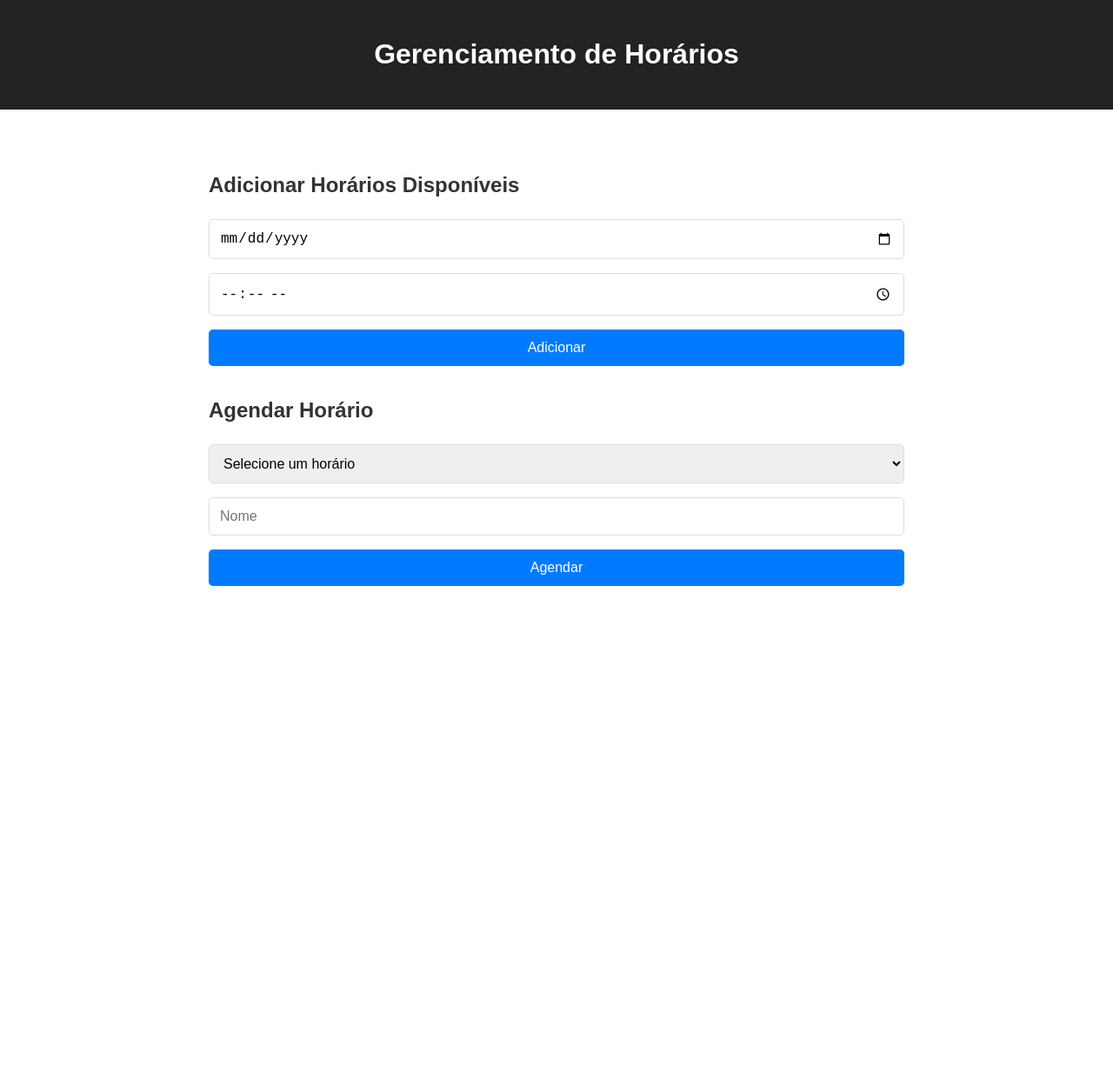
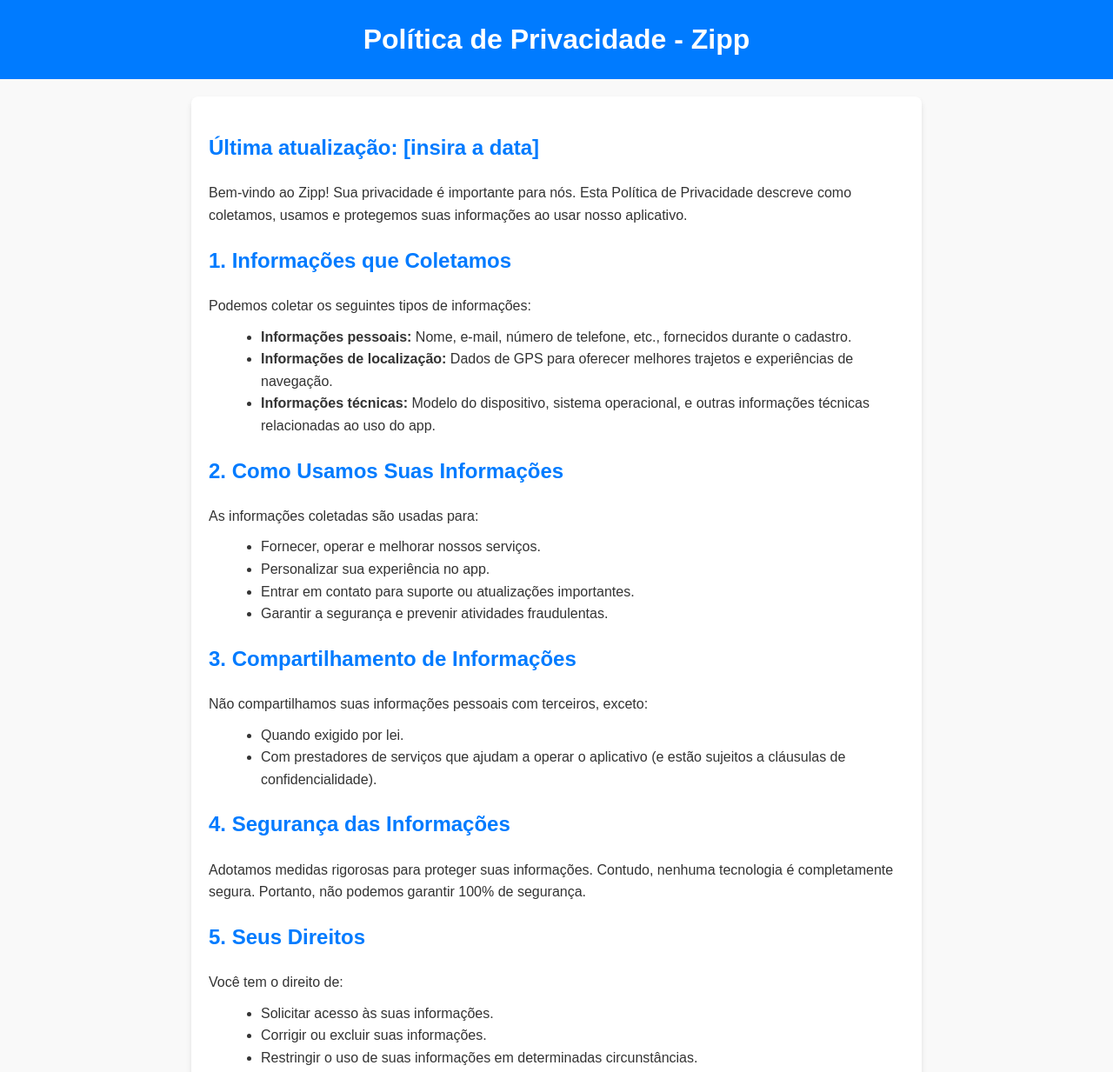
Before and after one commit to PCM-CEARA/privacy-pcm, a plain HTML site: page index.html in a window 1280 px wide. Shown: the top 1233 px of the page at 87% size. Before the commit the page ends 800 px from the top, so only its background shows below. Drawn offline with Linux system fonts and the light colour scheme; no server answers.

Commit message:
Update index.html

```diff
--- a/index.html
+++ b/index.html
@@ -3,34 +3,119 @@
 <head>
   <meta charset="UTF-8">
   <meta name="viewport" content="width=device-width, initial-scale=1.0">
-    <title>Agendamento de Horários</title>
-    <link rel="stylesheet" href="teste.css">
-    <script type="module" src="app.js" defer></script>
+  <title>Política de Privacidade - Zipp</title>
+  <style>
+    body {
+      font-family: Arial, sans-serif;
+      margin: 0;
+      padding: 0;
+      line-height: 1.6;
+      background-color: #f9f9f9;
+      color: #333;
+    }
+    header {
+      background-color: #007BFF;
+      color: white;
+      padding: 20px 0;
+      text-align: center;
+    }
+    header h1 {
+      margin: 0;
+      font-size: 2rem;
+    }
+    main {
+      max-width: 800px;
+      margin: 20px auto;
+      padding: 20px;
+      background: white;
+      box-shadow: 0 4px 6px rgba(0, 0, 0, 0.1);
+      border-radius: 8px;
+    }
+    h2 {
+      color: #007BFF;
+      margin-top: 20px;
+    }
+    p {
+      margin: 10px 0;
+    }
+    ul {
+      margin: 10px 0 10px 20px;
+      list-style: disc;
+    }
+    footer {
+      text-align: center;
+      margin-top: 20px;
+      padding: 10px 0;
+      background-color: #333;
+      color: white;
+    }
+    footer p {
+      margin: 0;
+    }
+    footer a {
+      color: #007BFF;
+      text-decoration: none;
+    }
+    footer a:hover {
+      text-decoration: underline;
+    }
+  </style>
 </head>
 <body>
   <header>
-        <h1>Gerenciamento de Horários</h1>
+    <h1>Política de Privacidade - Zipp</h1>
   </header>
   <main>
-        <section>
-            <h2>Adicionar Horários Disponíveis</h2>
-            <form id="form-horarios">
-                <input type="date" id="data-horario" required>
-                <input type="time" id="hora-horario" required>
-                <button type="submit">Adicionar</button>
-            </form>
-            <ul id="lista-horarios"></ul>
-        </section>
-        <section>
-            <h2>Agendar Horário</h2>
-            <form id="form-agendamento">
-                <select id="horarios-disponiveis" required>
-                    <option value="">Selecione um horário</option>
-                </select>
-                <input type="text" id="nome-cliente" placeholder="Nome" required>
-                <button type="submit">Agendar</button>
-            </form>
-        </section>
+    <h2>Última atualização: [insira a data]</h2>
+    <p>Bem-vindo ao Zipp! Sua privacidade é importante para nós. Esta Política de Privacidade descreve como coletamos, usamos e protegemos suas informações ao usar nosso aplicativo.</p>
+
+    <h2>1. Informações que Coletamos</h2>
+    <p>Podemos coletar os seguintes tipos de informações:</p>
+    <ul>
+      <li><strong>Informações pessoais:</strong> Nome, e-mail, número de telefone, etc., fornecidos durante o cadastro.</li>
+      <li><strong>Informações de localização:</strong> Dados de GPS para oferecer melhores trajetos e experiências de navegação.</li>
+      <li><strong>Informações técnicas:</strong> Modelo do dispositivo, sistema operacional, e outras informações técnicas relacionadas ao uso do app.</li>
+    </ul>
+
+    <h2>2. Como Usamos Suas Informações</h2>
+    <p>As informações coletadas são usadas para:</p>
+    <ul>
+      <li>Fornecer, operar e melhorar nossos serviços.</li>
+      <li>Personalizar sua experiência no app.</li>
+      <li>Entrar em contato para suporte ou atualizações importantes.</li>
+      <li>Garantir a segurança e prevenir atividades fraudulentas.</li>
+    </ul>
+
+    <h2>3. Compartilhamento de Informações</h2>
+    <p>Não compartilhamos suas informações pessoais com terceiros, exceto:</p>
+    <ul>
+      <li>Quando exigido por lei.</li>
+      <li>Com prestadores de serviços que ajudam a operar o aplicativo (e estão sujeitos a cláusulas de confidencialidade).</li>
+    </ul>
+
+    <h2>4. Segurança das Informações</h2>
+    <p>Adotamos medidas rigorosas para proteger suas informações. Contudo, nenhuma tecnologia é completamente segura. Portanto, não podemos garantir 100% de segurança.</p>
+
+    <h2>5. Seus Direitos</h2>
+    <p>Você tem o direito de:</p>
+    <ul>
+      <li>Solicitar acesso às suas informações.</li>
+      <li>Corrigir ou excluir suas informações.</li>
+      <li>Restringir o uso de suas informações em determinadas circunstâncias.</li>
+    </ul>
+    <p>Para exercer seus direitos, entre em contato pelo e-mail <strong>zippapp01@gmail.com</strong>.</p>
+
+    <h2>6. Cookies e Tecnologias Semelhantes</h2>
+    <p>Podemos usar cookies e outras tecnologias para melhorar sua experiência no app. Você pode gerenciar essas configurações diretamente no seu dispositivo.</p>
+
+    <h2>7. Alterações nesta Política</h2>
+    <p>Podemos atualizar esta política de tempos em tempos. Notificaremos sobre alterações importantes por e-mail ou diretamente no aplicativo.</p>
+
+    <h2>8. Entre em Contato Conosco</h2>
+    <p>Se tiver dúvidas ou preocupações sobre esta Política de Privacidade, entre em contato pelo e-mail: <strong>zippapp01@gmail.com</strong>.</p>
   </main>
+  <footer>
+    <p>&copy; 2025 Zipp. Todos os direitos reservados. <a href="mailto:zippapp01@gmail.com">Entre em contato</a></p>
+  </footer>
 </body>
 </html>
```
Lines whose indentation alone changed are shown as unchanged.
